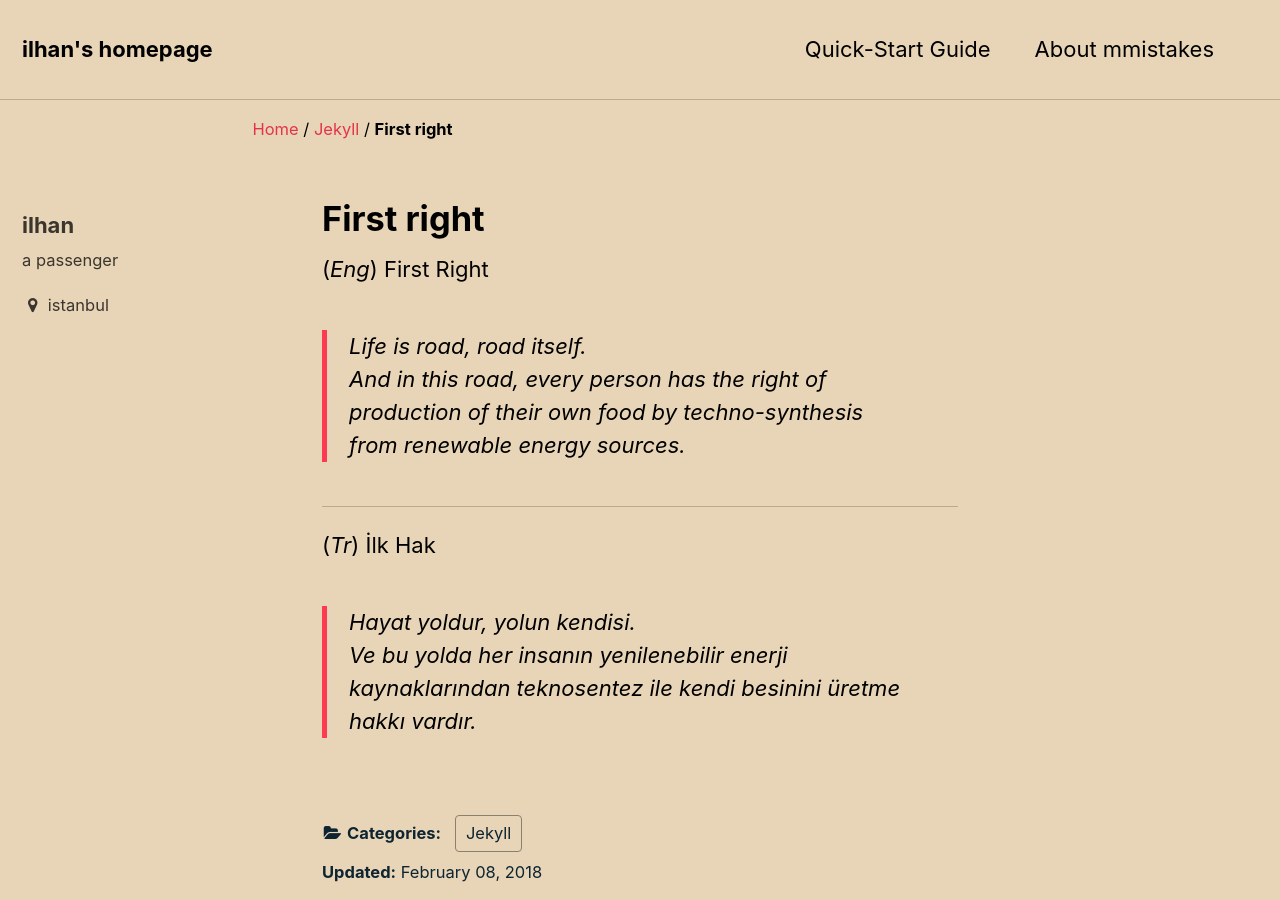
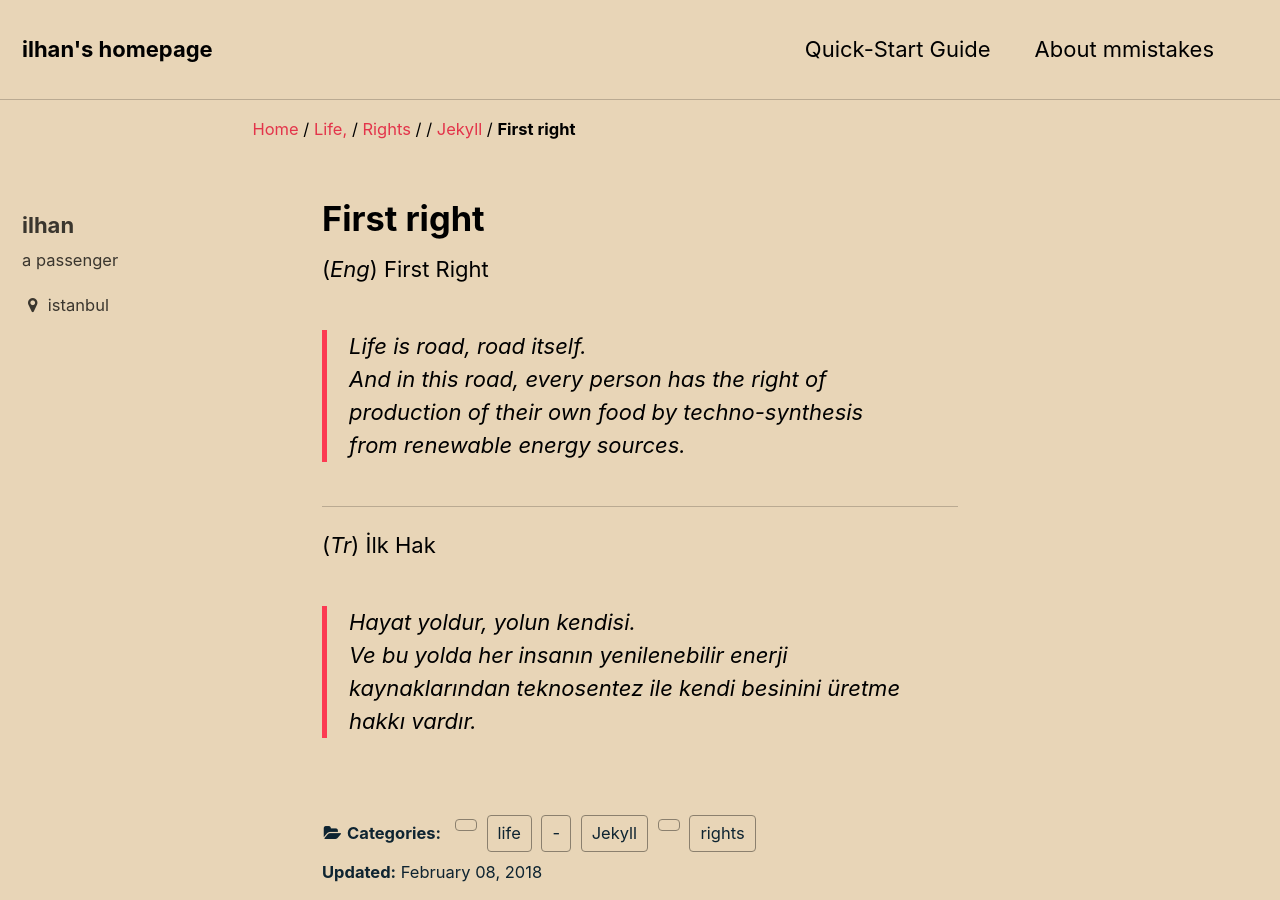
Before and after one commit to ilhangoren/ilhangoren.github.io, a Jekyll site: the page built from _posts/2018-2-08-First Right.md, in a window 1280 px wide and 900 px high. Built offline with Jekyll 4.4.1, drawn with Linux system fonts in a browser that asks for light colours.

Commit message:
first right edit

```diff
--- a/_posts/2018-2-08-First Right.md
+++ b/_posts/2018-2-08-First Right.md
@@ -1,12 +1,12 @@
 ---
 search: true
-categories:
+categories: life, rights
   - Jekyll
 layout: single
 ---
 (*Eng*) First Right
 >Life is road, road itself.
-And in this road, every person has the right of production of their own food by techno-synthesis from renewable energy sources.<br>
+And in this road, every person has the right of production of their own food by techno-synthesis from renewable energy sources.
 
 ---
 (*Tr*) İlk Hak
```
